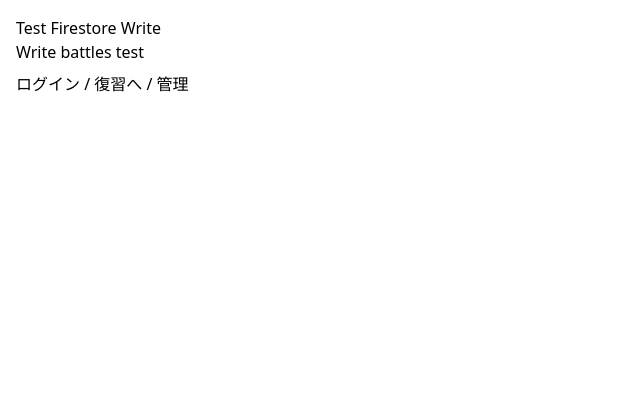
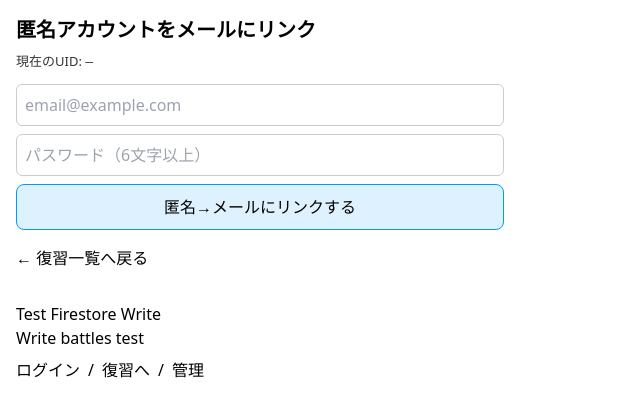
Before and after one commit to gachaben/gachaben-2025-clean, a React (Vite) app: page /link-account in a window 1280 px wide. Shown: the top 416 px of the page, without its empty margins (0-640 px from the left). Built offline with nearby package versions, Linux system fonts and the light colour scheme; no server answers.

Commit message:
feat(review): 復習モードをReviewQuickStartに統一＆onSnapshotで自動更新

```diff
--- a/src/App.jsx
+++ b/src/App.jsx
@@ -1,15 +1,16 @@
 // src/App.jsx
 import React from "react";
 import { Routes, Route, Link } from "react-router-dom";
-
+import LinkAccountPage from "./pages/LinkAccountPage";
 import ZukanSeriesPage from "./pages/ZukanSeriesPage.jsx";
 import BattleStartPage from "./pages/BattleStartPage.jsx";
 import BattlePlayPage from "./pages/BattlePlayPage.jsx";
 import AdminDataPage from "./pages/AdminDataPage.jsx";
-import ReviewPage from "./pages/ReviewPage.jsx";
+// import ReviewPage from "./pages/ReviewPage.jsx"; // ← 使わないので削除
 import ReviewPlayPage from "./pages/ReviewPlayPage.jsx";
 import LoginPage from "./pages/LoginPage.jsx";
 import { writeTestBattle } from "./debug/writeTestBattle";
+import ReviewQuickStart from "./pages/ReviewQuickStart";
 
 export default function App() {
   return (
@@ -17,19 +18,27 @@
       <Routes>
         <Route path="/" element={<Home />} />
         <Route path="/login" element={<LoginPage />} />
-        <Route path="/review" element={<ReviewPage />} />
+        {/* /review は QuickStart のみに統一 */}
+        <Route path="/review" element={<ReviewQuickStart />} />
         <Route path="/review/play/:id" element={<ReviewPlayPage />} />
         <Route path="/zukan/:seriesId/:rank" element={<ZukanSeriesPage />} />
         <Route path="/battle" element={<BattleStartPage />} />
         <Route path="/battle/play" element={<BattlePlayPage />} />
         <Route path="/admin/data" element={<AdminDataPage />} />
+        <Route path="/link-account" element={<LinkAccountPage />} />
+        {/* 任意: 404 */}
+        <Route path="*" element={<NotFound />} />
       </Routes>
 
+      {/* デバッグ用UI */}
       <div style={{ padding: "1rem" }}>
         <h1>Test Firestore Write</h1>
         <button onClick={writeTestBattle}>Write battles test</button>
-        <div style={{ marginTop: 8 }}>
-          <Link to="/login">ログイン</Link> / <Link to="/review">復習へ</Link> /{" "}
+        <div style={{ marginTop: 8, display: "flex", gap: 8 }}>
+          <Link to="/login">ログイン</Link>
+          <span>/</span>
+          <Link to="/review">復習へ</Link>
+          <span>/</span>
           <Link to="/admin/data">管理</Link>
         </div>
       </div>
@@ -41,11 +50,28 @@
   return (
     <div style={{ padding: 16 }}>
       <h2>Home</h2>
-      <p>
-        <Link to="/battle">バトルへ</Link> /{" "}
-        <Link to="/login">ログイン</Link> /{" "}
+      <p style={{ display: "flex", gap: 8, flexWrap: "wrap" }}>
+        <Link to="/battle">バトルへ</Link>
+        <span>/</span>
+        <Link to="/login">ログイン</Link>
+        <span>/</span>
         <Link to="/admin/data">管理</Link>
+        <span>/</span>
+        <Link to="/review" className="underline text-blue-600">
+          クイック復習
+        </Link>
       </p>
     </div>
   );
 }
+
+function NotFound() {
+  return (
+    <div style={{ padding: 16 }}>
+      <h2>ページが見つかりません</h2>
+      <p>
+        <Link to="/">ホームへ戻る</Link>
+      </p>
+    </div>
+  );
+}
--- /dev/null
+++ b/src/lib/linkAnon.ts
@@ -0,0 +1,15 @@
+// src/lib/linkAnon.ts (jsでもOK)
+import { getAuth, EmailAuthProvider, linkWithCredential } from "firebase/auth";
+
+export async function linkAnonToEmail(email, password) {
+  const auth = getAuth();
+  const user = auth.currentUser;
+  if (!user) throw new Error("未ログインです。");
+  if (!user.isAnonymous) throw new Error("匿名ユーザーではありません。");
+
+  const cred = EmailAuthProvider.credential(email, password);
+
+  // ここで “リンク” すると UID はそのまま、ログイン方法だけ増える
+  const res = await linkWithCredential(user, cred);
+  return res.user; // 同じ UID
+}
--- /dev/null
+++ b/src/pages/LinkAccountPage.jsx
@@ -0,0 +1,119 @@
+import React, { useState, useEffect } from "react";
+import { getAuth, onAuthStateChanged, EmailAuthProvider, linkWithCredential } from "firebase/auth";
+import { Link, useNavigate } from "react-router-dom";
+
+export default function LinkAccountPage() {
+  const [email, setEmail] = useState("");
+  const [pw, setPw] = useState("");
+  const [uid, setUid] = useState("");
+  const [isAnon, setIsAnon] = useState(false);
+  const [msg, setMsg] = useState("");
+  const [busy, setBusy] = useState(false);
+  const navigate = useNavigate();
+
+  useEffect(() => {
+    const auth = getAuth();
+    return onAuthStateChanged(auth, (u) => {
+      setUid(u?.uid || "");
+      setIsAnon(!!u?.isAnonymous);
+    });
+  }, []);
+
+  const handleLink = async (e) => {
+    e.preventDefault();
+    setMsg("");
+    const auth = getAuth();
+    const user = auth.currentUser;
+    if (!user) {
+      setMsg("未ログインです。まず匿名ログインしてください。");
+      return;
+    }
+    if (!user.isAnonymous) {
+      setMsg("すでに匿名ユーザーではありません（リンク不要）。");
+      return;
+    }
+    if (!email || !pw) {
+      setMsg("メールとパスワードを入力してください。");
+      return;
+    }
+
+    try {
+      setBusy(true);
+      const cred = EmailAuthProvider.credential(email, pw);
+      const res = await linkWithCredential(user, cred);
+      setMsg(`リンク完了！ UIDは継続: ${res.user.uid}`);
+      // そのまま戻るなら：
+      // navigate("/review");
+    } catch (e) {
+      // 代表的なエラーだけ分かりやすく
+      const code = e?.code || "";
+      if (code === "auth/email-already-in-use") {
+        setMsg("このメールは既存アカウントで使われています。データ移行（マージ）が必要です。");
+      } else if (code === "auth/invalid-email") {
+        setMsg("メールアドレスの形式が正しくありません。");
+      } else if (code === "auth/weak-password") {
+        setMsg("パスワードが弱すぎます（6文字以上に）。");
+      } else if (code === "auth/requires-recent-login") {
+        setMsg("安全のため再ログインが必要です。いったんサインインし直してください。");
+      } else {
+        setMsg(`リンク失敗: ${code || e.message}`);
+      }
+      console.error("[link] error:", e);
+    } finally {
+      setBusy(false);
+    }
+  };
+
+  return (
+    <div style={{ padding: 16, maxWidth: 520 }}>
+      <h1 className="text-xl font-bold mb-2">匿名アカウントをメールにリンク</h1>
+
+      <div style={{ fontSize: 13, opacity: 0.8, marginBottom: 12 }}>
+        現在のUID: <code>{uid || "—"}</code>{" "}
+        {uid ? (isAnon ? "(匿名)" : "(匿名ではない)") : ""}
+      </div>
+
+      <form onSubmit={handleLink} style={{ display: "grid", gap: 8 }}>
+        <input
+          type="email"
+          placeholder="email@example.com"
+          value={email}
+          onChange={(e) => setEmail(e.target.value)}
+          style={{ padding: 8, border: "1px solid #ccc", borderRadius: 6 }}
+          autoComplete="email"
+        />
+        <input
+          type="password"
+          placeholder="パスワード（6文字以上）"
+          value={pw}
+          onChange={(e) => setPw(e.target.value)}
+          style={{ padding: 8, border: "1px solid #ccc", borderRadius: 6 }}
+          autoComplete="new-password"
+        />
+        <button
+          type="submit"
+          disabled={busy}
+          style={{
+            padding: "10px 12px",
+            borderRadius: 8,
+            border: "1px solid #09f",
+            background: busy ? "#09f3" : "#09f2",
+            cursor: busy ? "not-allowed" : "pointer",
+          }}
+        >
+          {busy ? "リンク中…" : "匿名→メールにリンクする"}
+        </button>
+      </form>
+
+      {msg && (
+        <div style={{ marginTop: 12, padding: 10, border: "1px solid #ddd", borderRadius: 8 }}>
+          {msg}
+        </div>
+      )}
+
+      <div style={{ marginTop: 16 }}>
+        <Link to="/review">← 復習一覧へ戻る</Link>
+      </div>
+    </div>
+  );
+}
--- /dev/null
+++ b/src/pages/ReviewQuickStart.jsx
@@ -0,0 +1,84 @@
+// src/pages/ReviewQuickStart.jsx
+import React, { useEffect, useState } from "react";
+import { collection, onSnapshot, orderBy, query, where } from "firebase/firestore";
+import { db, auth, ensureSignedIn } from "../firebase";
+
+export default function ReviewQuickStart() {
+  const [items, setItems] = useState([]);
+  const [state, setState] = useState("loading"); // loading | empty | ready | error
+  const [msg, setMsg] = useState("");
+
+  useEffect(() => {
+    let unsub = () => {};
+    (async () => {
+      try {
+        // ★ uid が確定するまで待つ
+        await ensureSignedIn();
+        const uid = auth.currentUser?.uid;
+        if (!uid) throw new Error("not signed in");
+
+        const q = query(
+          collection(db, "mistakes"),
+          where("uid", "==", uid),
+          orderBy("createdAt", "desc")
+        );
+
+        unsub = onSnapshot(
+          q,
+          (snap) => {
+            const arr = snap.docs.map((d) => ({ id: d.id, ...d.data() }));
+            setItems(arr);
+            setState(arr.length ? "ready" : "empty");
+          },
+          (err) => {
+            setMsg(err.message);
+            setState("error");
+          }
+        );
+      } catch (e) {
+        setMsg(e.message);
+        setState("error");
+      }
+    })();
+    return () => unsub();
+  }, []);
+
+  if (state === "loading") return <div className="p-4">読み込み中…</div>;
+  if (state === "error")   return <div className="p-4 text-red-600">Error: {msg}</div>;
+  if (state === "empty")
+    return (
+      <div className="max-w-xl mx-auto p-4">
+        <div className="border rounded p-4 bg-white">
+          <div className="font-semibold mb-1">間違えた問題はありません 🐞</div>
+          <div className="text-sm text-gray-600 mb-2">
+            いちどバトルで間違えると、ここに復習リストが表示されます。
+          </div>
+          <div className="flex gap-2">
+            <a href="/" className="px-3 py-2 rounded bg-gray-100">トップへ</a>
+            <a href="/battle" className="px-3 py-2 rounded bg-blue-600 text-white">チャレンジへ進む</a>
+          </div>
+        </div>
+      </div>
+    );
+
+  // ready
+  return (
+    <div className="max-w-2xl mx-auto p-4 space-y-3">
+      <h2 className="text-xl font-bold">復習モード</h2>
+      {items.map((m) => (
+        <div key={m.id} className="p-3 border rounded bg-white">
+          <div className="text-xs text-gray-500 mb-1">
+            問題ID: {m.questionId} ／ {m.createdAt?.toDate?.().toLocaleString?.() ?? "…"}
+          </div>
+          <div className="font-semibold mb-1">{m.text || "（問題文なし）"}</div>
+          <div className="text-sm text-gray-700 mb-2">
+            あなたの答え: <b>{m.choice}</b> ／ 正解: <b>{m.correct}</b>
+          </div>
+          <button className="px-3 py-2 rounded bg-emerald-600 text-white">
+            この問題で復習する
+          </button>
+        </div>
+      ))}
+    </div>
+  );
+}
```
Also changed, not shown: src/firebase.js (+26 -12 lines), src/lib/recordMistakes.js (+35 -15 lines), src/pages/BattlePlayPage.jsx (+16 -8 lines), firebase.json, 2 other files (tests, documents, lock files or other folders).
